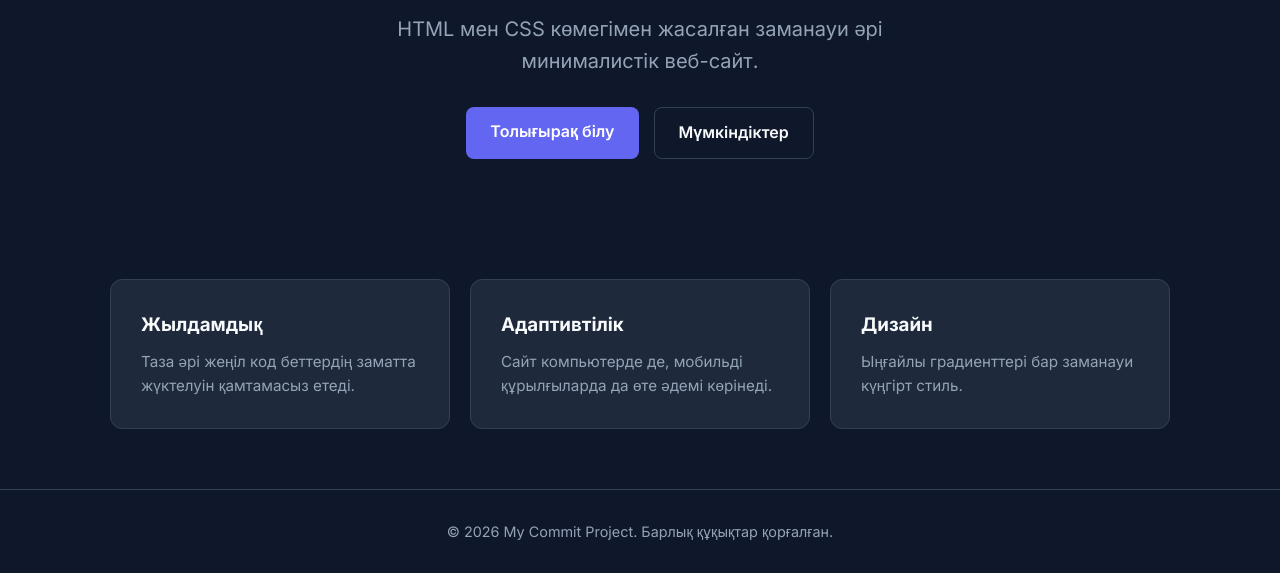
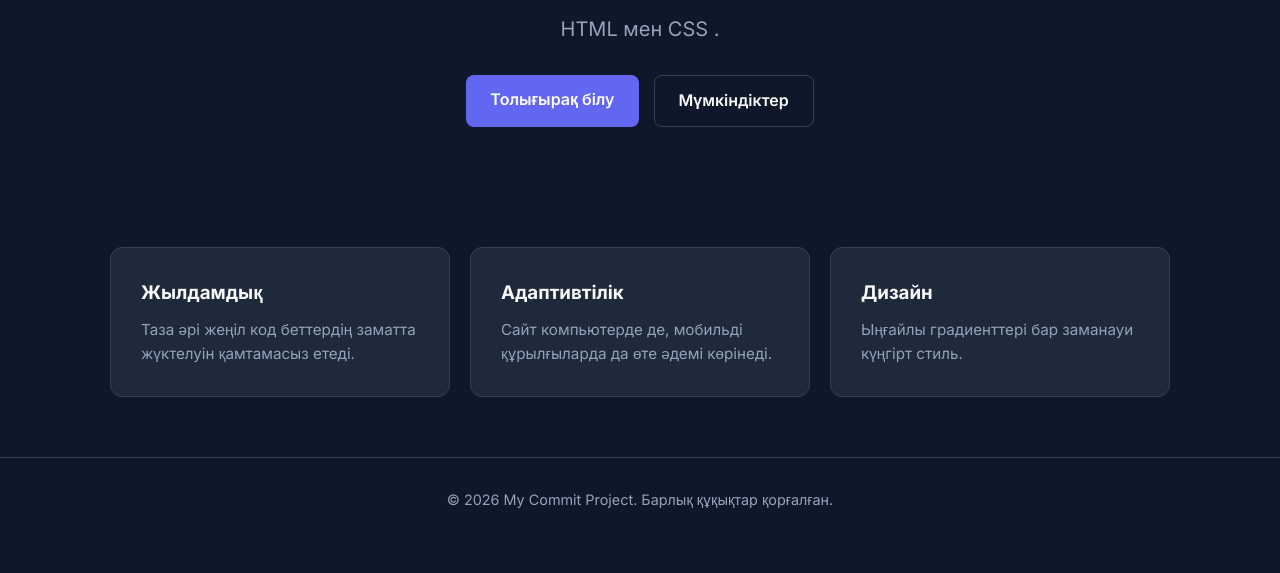
Before and after one commit to nurlanulyersultan09-source/my-commit-repo, a plain HTML site: page index.html in a window 1280 px wide. Shown: the part 259-832 px from the top of the page. After the commit the page ends 800 px from the top, so only its background shows below. Drawn offline with Linux system fonts and the light colour scheme.

Commit message:
change file

```diff
--- a/index.html
+++ b/index.html
@@ -23,7 +23,7 @@
     <main class="hero-section">
         <div class="container">
             <h1 class="hero-title">Welcome to my project!</h1>
-            <p class="hero-subtitle">HTML мен CSS көмегімен жасалған заманауи әрі минималистік веб-сайт.</p>
+            <p class="hero-subtitle">HTML мен CSS .</p>
             <div class="cta-buttons">
                 <a href="about.html" class="btn btn-primary">Толығырақ білу</a>
                 <a href="#features" class="btn btn-secondary">Мүмкіндіктер</a>
```
